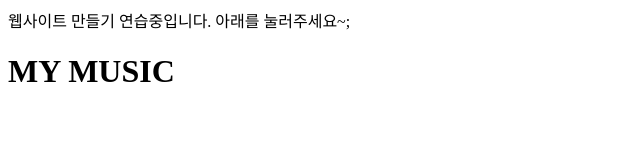
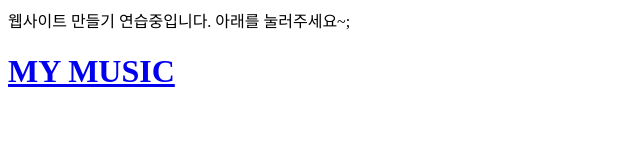
Before and after one commit to P-note/My-Playlist-Web, a plain HTML site: page index.html in a window 1280 px wide. Shown: the whole page, without its empty margins (0-640 px from the left). Drawn offline with Linux system fonts and the light colour scheme.

Commit message:
Editted index.html missing hyperlink
Index 링크 수정

```diff
--- a/index.html
+++ b/index.html
@@ -5,6 +5,6 @@
     </head>
     <body>
         웹사이트 만들기 연습중입니다. 아래를 눌러주세요~;
-        <h1><a href="my_music.html"></a>MY MUSIC</h1>
+        <h1><a href="my_music.html">MY MUSIC</a></h1>
     </body>
 </html>
```
